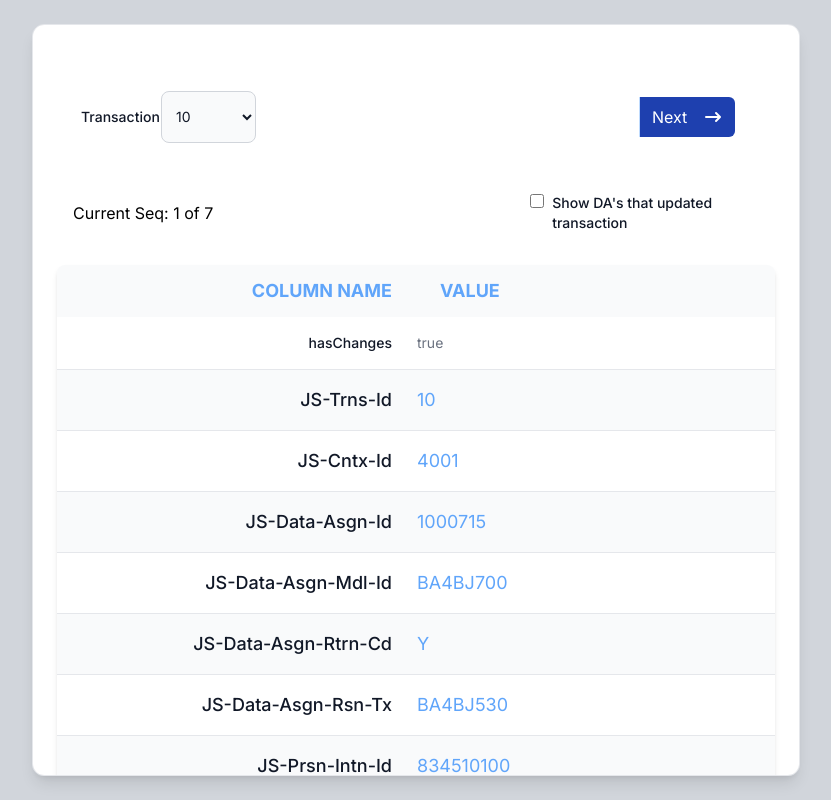
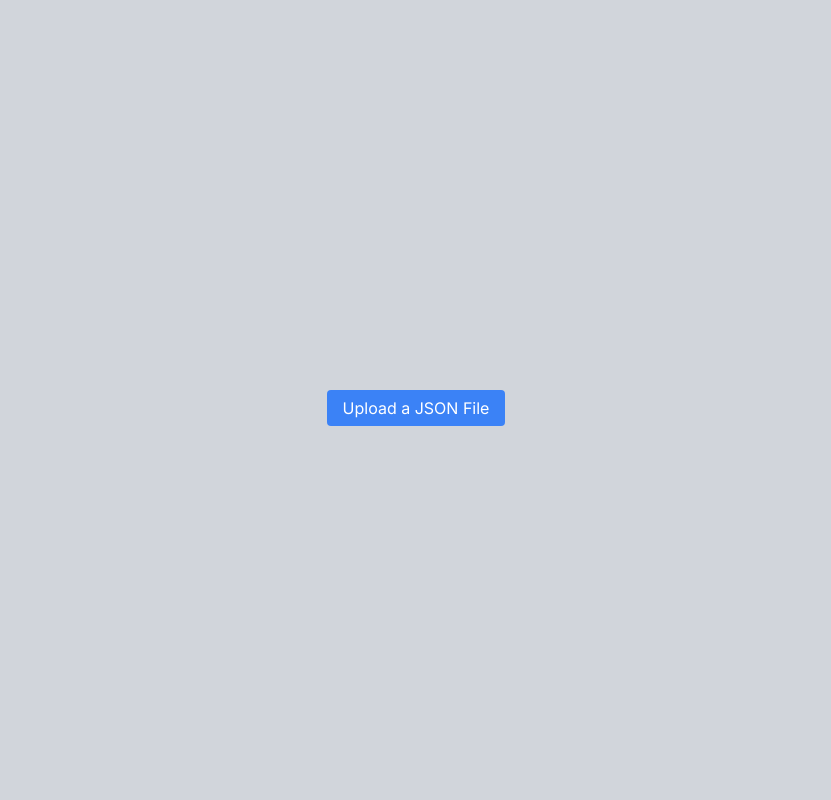
Before and after one commit to PradeepJoshiFreelancer/data-asgn-nextjs, a Next.js app: page / in a window 1280 px wide. Shown: the whole page, without its empty margins (224-1055 px from the left). Built offline with nearby package versions, Linux system fonts and the light colour scheme.

Commit message:
fileupload logic added

```diff
--- a/app/page.tsx
+++ b/app/page.tsx
@@ -1,5 +1,7 @@
+"use client";
+import FileUpload from "@/components/FileUpload";
 import DataAsignMap from "@/components/data-asign-map";
-import { promises as fs } from "fs";
+import { useState } from "react";
 
 export interface inputJSONType {
   [key: string]: {
@@ -43,11 +45,20 @@ export interface inputJSONType {
   }[];
 }
 
-export default async function Home() {
-  const file = await fs.readFile(process.cwd() + "/store/Trace1.txt", "utf8");
+export default function Home() {
+  const [jsonContent, setJsonContent] = useState<
+    { [key: string]: inputJSONType[] } | {}
+  >({});
+  const [showUploadButton, setShowUploadButton] = useState(false);
 
+  const handleFileUpload = async (file: File) => {
+    const fileReader = new FileReader();
+    fileReader.onload = () => {
       const resultMap: { [key: string]: inputJSONType[] } = {};
-  const lines = file.split("\n");
+
+      const content = fileReader.result as string;
+      if (content) {
+        const lines = content.split("\n");
 
         lines.forEach((line, i) => {
           let finalLine = line.trim().replace(/^\s+|\s+$/gm, "");
@@ -69,21 +80,42 @@ export default async function Home() {
 
             resultMap[jsTrnsId].push(jsonObject);
           } catch (error) {
+            console.log(i);
+            console.log(line);
+
             console.error("Error parsing JSON:", error);
           }
         });
+        setJsonContent(() => resultMap);
+        console.log(resultMap);
+      }
+      setShowUploadButton(true);
+    };
+    fileReader.readAsText(file);
+  };
+  //   fs.writeFile("file.ts", JSON.stringify(resultMap));
 
-  const options = Object.keys(resultMap).map((item, i) => ({
+  const options = Object.keys(jsonContent).map((item, i) => ({
     id: i + 1,
     value: item,
     label: item,
   }));
 
-  //   fs.writeFile("file.ts", JSON.stringify(resultMap));
+  return (
+    <>
+      {!showUploadButton && (
+        <div className="flex justify-center w-full h-screen bg-gray-300">
+          <FileUpload onFileUpload={handleFileUpload} />
+        </div>
+      )}
 
-  return (
-    <div className="flex justify-center w-full h-screen bg-gray-300">
-      <DataAsignMap rawData={resultMap} options={options} />
-    </div>
+      {showUploadButton && (
+        <DataAsignMap
+          rawData={jsonContent}
+          options={options}
+          onUploadButtonClicked={() => setShowUploadButton(false)}
+        />
+      )}
+    </>
   );
 }
--- /dev/null
+++ b/components/FileUpload.tsx
@@ -0,0 +1,37 @@
+"use client";
+import React, { useRef } from "react";
+
+interface FileUploadProps {
+  onFileUpload: (file: File) => void;
+}
+
+const FileUpload: React.FC<FileUploadProps> = ({ onFileUpload }) => {
+  const fileInputRef = useRef<HTMLInputElement>(null);
+
+  const handleFileChange = (e: React.ChangeEvent<HTMLInputElement>) => {
+    const file = e.target.files?.[0];
+    if (file) {
+      onFileUpload(file);
+    }
+  };
+
+  return (
+    <div className="flex flex-col items-center justify-center mt-4">
+      <label htmlFor="file-upload" className="relative cursor-pointer">
+        <span className="bg-blue-500 hover:bg-blue-700 text-white py-2 px-4 rounded">
+          Upload a JSON File
+        </span>
+        <input
+          id="file-upload"
+          ref={fileInputRef}
+          type="file"
+          className="sr-only"
+          accept=".json,.txt"
+          onChange={handleFileChange}
+        />
+      </label>
+    </div>
+  );
+};
+
+export default FileUpload;
--- a/components/data-asign-map.tsx
+++ b/components/data-asign-map.tsx
@@ -16,9 +16,14 @@ export interface Item {
 type Props = {
   rawData: { [key: string]: inputJSONType[] };
   options: { id: number; value: string; label: string }[];
+  onUploadButtonClicked: () => void;
 };
 
-const DataAsignMap: React.FC<Props> = ({ rawData, options }) => {
+const DataAsignMap: React.FC<Props> = ({
+  rawData,
+  options,
+  onUploadButtonClicked,
+}) => {
   const [data, setData] = useState<{ [key: string]: Item[] }>({});
   const [filteredData, setFilteredData] = useState<Item[]>([]);
   const [currentIndex, setCurrentIndex] = useState(0);
@@ -26,6 +31,9 @@ const DataAsignMap: React.FC<Props> = ({ rawData, options }) => {
   const [showRowsWithChanges, setShowRowsWithChanges] = useState(false);
   const [showChanges, setShowChanges] = useState(false);
   const [selectedTrns, setSelectedTrns] = useState("");
+
+  console.log(rawData);
+  console.log(options);
 
   useEffect(() => {
     const resultMap: { [key: string]: Item[] } | {} = {};
@@ -111,14 +119,16 @@ const DataAsignMap: React.FC<Props> = ({ rawData, options }) => {
 
     setData(resultMap);
     setCurrentIndex(0);
+  }, [rawData]);
 
+  useEffect(() => {
+    setTrnsOptions(options);
     if (options.length > 0) {
-      setSelectedTrns(options[0].value);
+      setSelectedTrns(() => options[0].value);
       //@ts-ignore
-      setFilteredData(resultMap[options[0].value]);
+      setFilteredData(() => data[options[0].value]);
     }
-  }, [rawData, options]);
-
+  }, [data, options]);
   const buttonClickedHandler = (num: number) => {
     if (
       (num < 0 && currentIndex > 0) ||
@@ -131,9 +141,9 @@ const DataAsignMap: React.FC<Props> = ({ rawData, options }) => {
   const showRowsWithChangesHandler = () => {
     setShowRowsWithChanges((prev) => !prev);
     if (showRowsWithChanges) {
-      setFilteredData(data[selectedTrns]);
+      setFilteredData(() => data[selectedTrns]);
     } else {
-      setFilteredData(
+      setFilteredData(() =>
         //@ts-ignore
         data[selectedTrns].filter((item) => item["hasChanges"].value === "true")
       );
@@ -142,12 +152,19 @@ const DataAsignMap: React.FC<Props> = ({ rawData, options }) => {
     setShowChanges(false);
   };
 
-  if (filteredData.length === 0) return <h1>Loading the file....</h1>;
+  if (!filteredData || filteredData.length === 0)
+    return <h1>Loading the file....</h1>;
 
   return (
-    <Card className="max-w-screen-md w-full transition-all hover:border-primary/20 shadow-lg dark:shadow-black/60 bg-white m-6 overflow-scroll">
+    <Card className="transition-all hover:border-primary/20 shadow-lg dark:shadow-black/60 bg-white m-6 overflow-scroll rounded-lg">
       <CardHeader title="Data Assign Map" />
       <CardContent>
+        <span
+          className="bg-blue-500 hover:bg-blue-700 text-white py-2rounded"
+          onClick={onUploadButtonClicked}
+        >
+          Upload a new JSON File
+        </span>
         <div className="m-6 flex justify-between">
           <div className="flex flex-col justify-center">
             <DropDownButton
--- a/components/table.tsx
+++ b/components/table.tsx
@@ -25,10 +25,8 @@ const Table = ({ item, showChanges }: Props) => {
         <tbody>
           {Object.entries(item).map(([key, value]) => {
             if (
-              // (!showChanges || value.changeIndicator) &&
-              // key !== "hasChanges"
-              !showChanges ||
-              value.changeIndicator
+              (!showChanges || value.changeIndicator) &&
+              key !== "hasChanges"
             ) {
               return (
                 <tr
```
Lines whose indentation alone changed are shown as unchanged.
